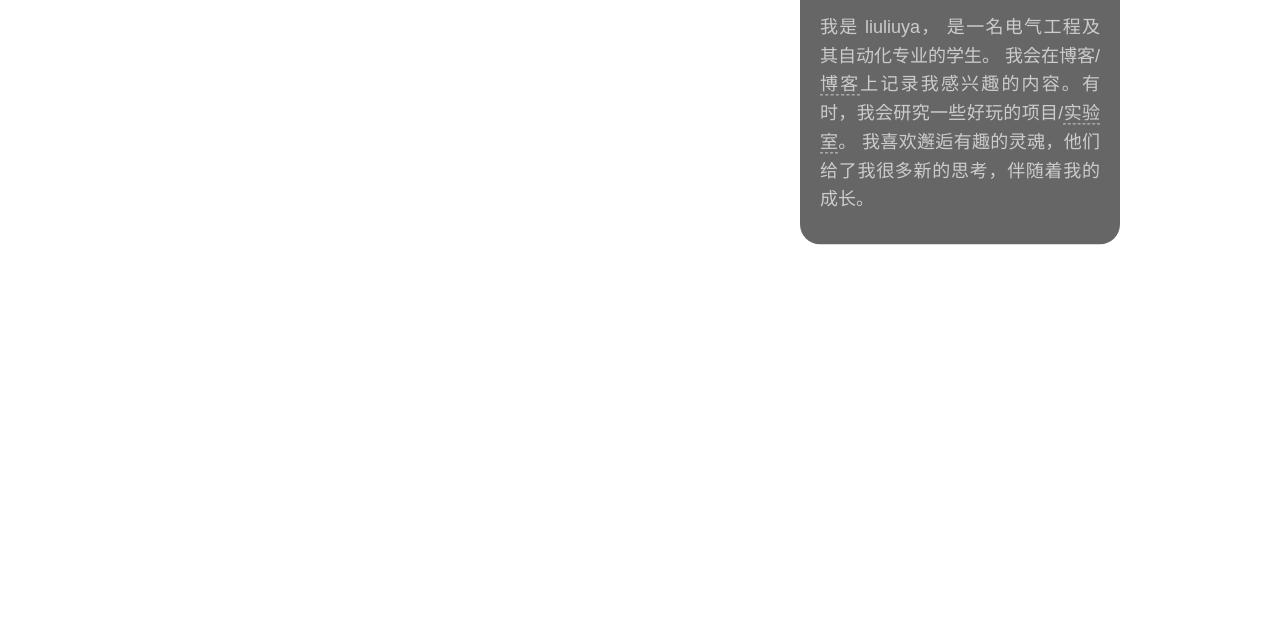
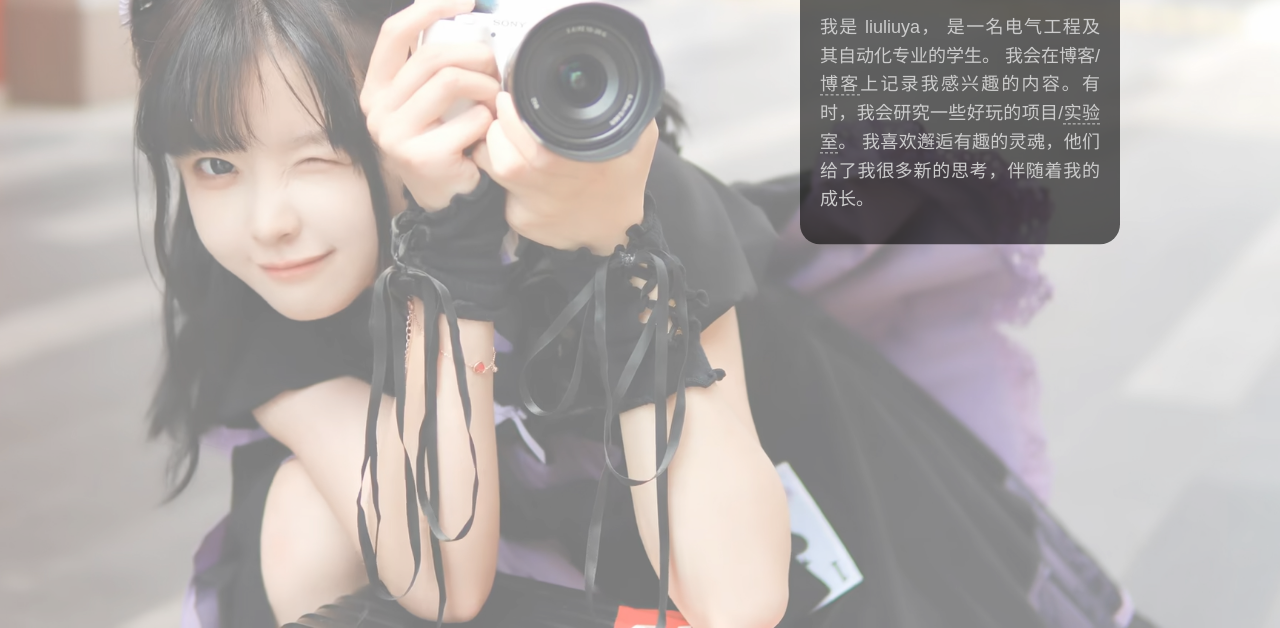
Before and after one commit to cunko/liuliuya, a plain HTML site: page index.html in a window 1280 px wide. Shown: the part 172-800 px from the top of the page. Drawn offline with Linux system fonts and the light colour scheme.

Commit message:
Update index.html

```diff
--- a/index.html
+++ b/index.html
@@ -9,7 +9,7 @@
       padding: 0;
     }
     .background-image {
-      background-image: url("back.jpg");
+      background-image: url("images/back.jpg");
       background-size: cover;
       background-repeat: no-repeat;
       background-position: center;
```
